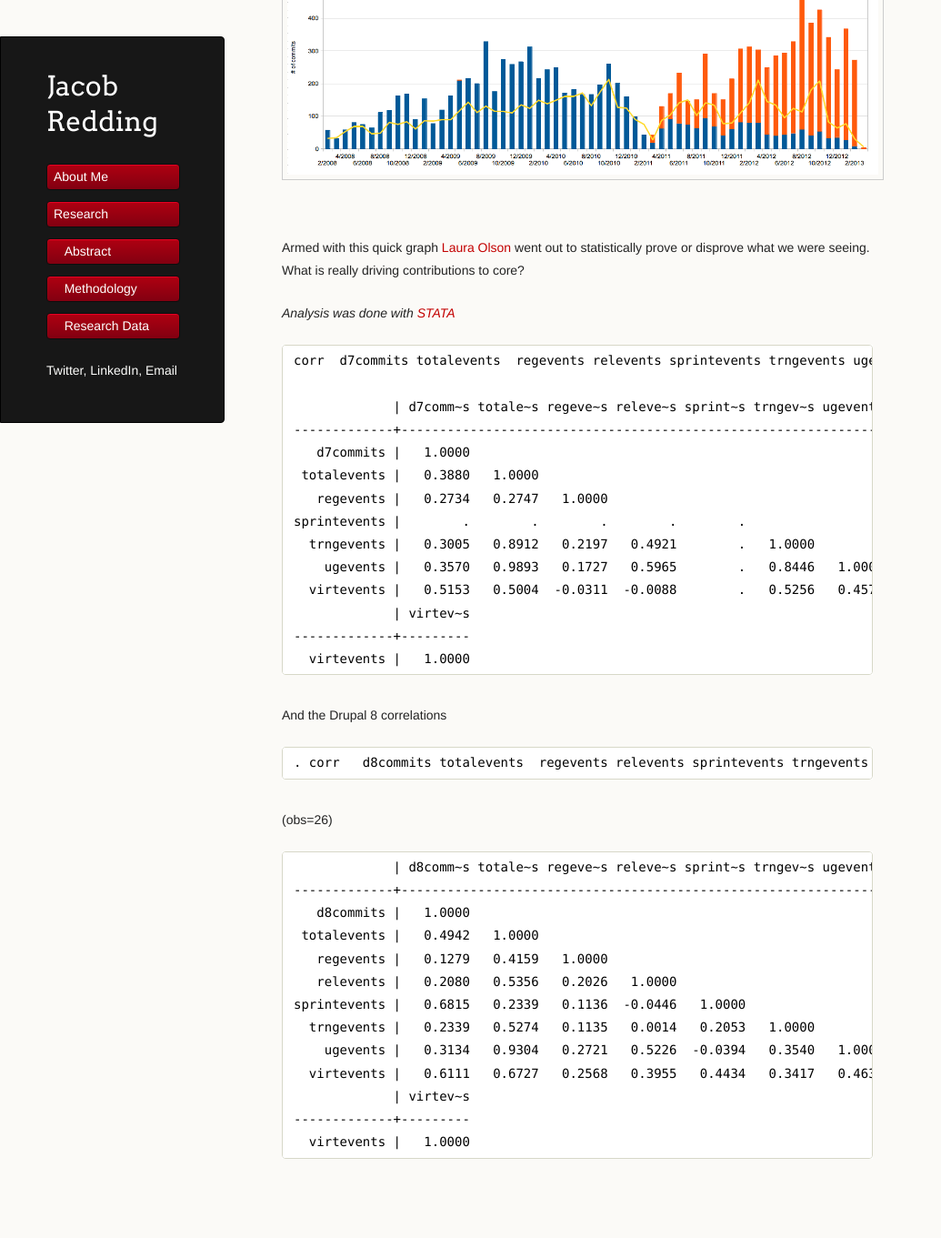
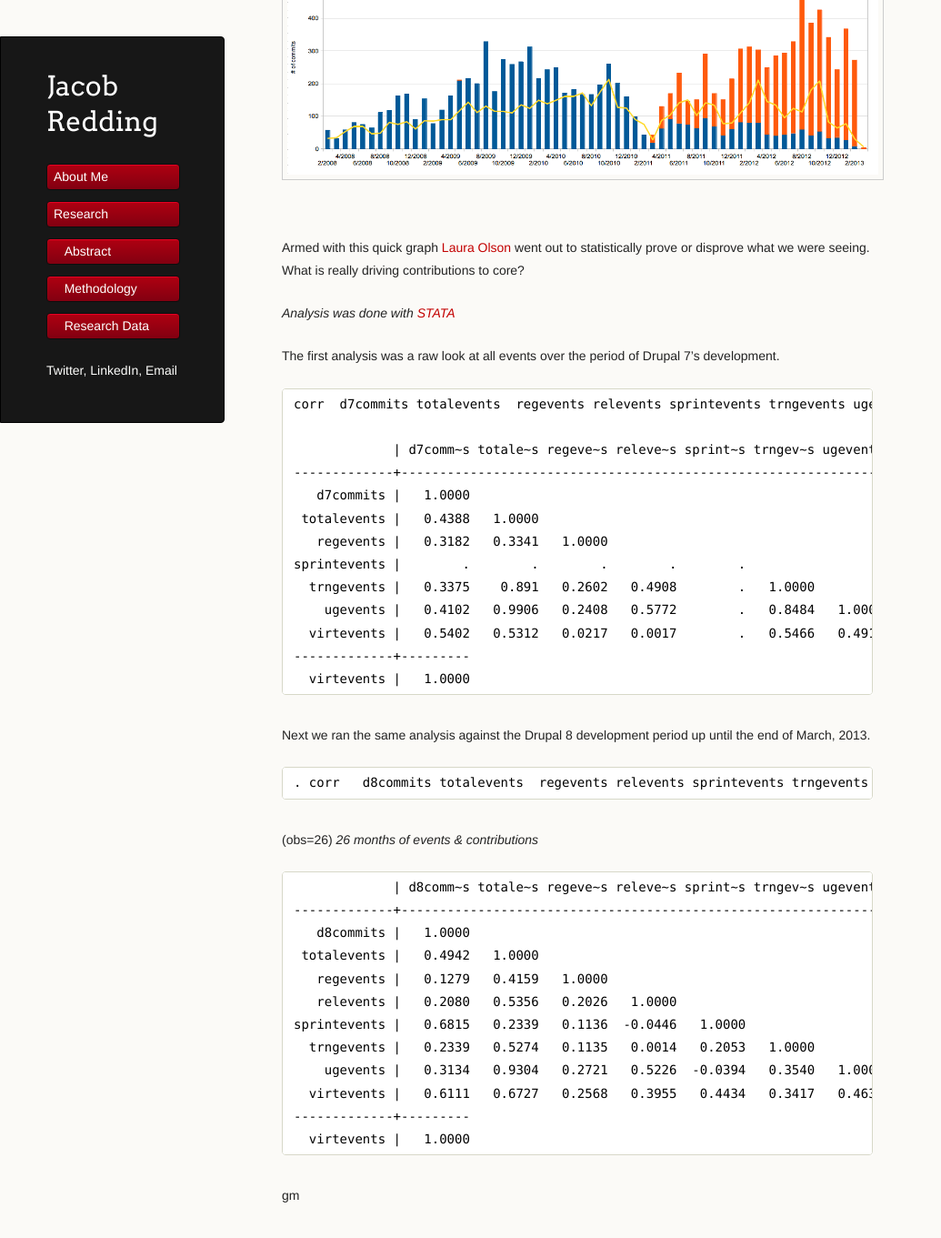
Before and after one commit to jredding/new-site, a Jekyll site: the page built from research/data.md, in a window 1280 px wide and 1400 px high, scrolled down 2285 px. Shown: the top 1361 px of the window at 91% size, without its empty margins (0-1035 px from the left). Built offline with Jekyll 4.4.1, drawn with Linux system fonts in a browser that asks for light colours.

Commit message:
Update data.md

```diff
--- a/research/data.md
+++ b/research/data.md
@@ -61,28 +61,29 @@ Armed with this quick graph [Laura Olson](www.linkedin.com/pub/laura-olson/7/337
 
 *Analysis was done with [STATA](http://www.stata.com/)*
 
+The first analysis was a raw look at all events over the period of Drupal 7's development.
+
     corr  d7commits totalevents  regevents relevents sprintevents trngevents ugevents virtevents if datenew >= d(2feb2008) & datenew <= d(> 31Jan2011)
-(obs=35)
+(obs=35) *35 Months of events & contributions*
 
                  | d7comm~s totale~s regeve~s releve~s sprint~s trngev~s ugevents
     -------------+---------------------------------------------------------------
        d7commits |   1.0000
-     totalevents |   0.3880   1.0000
-       regevents |   0.2734   0.2747   1.0000
+     totalevents |   0.4388   1.0000
+       regevents |   0.3182   0.3341   1.0000
     sprintevents |        .        .        .        .        .
-      trngevents |   0.3005   0.8912   0.2197   0.4921        .   1.0000
-        ugevents |   0.3570   0.9893   0.1727   0.5965        .   0.8446   1.0000
-      virtevents |   0.5153   0.5004  -0.0311  -0.0088        .   0.5256   0.4574
-                 | virtev~s
+      trngevents |   0.3375    0.891   0.2602   0.4908        .   1.0000
+        ugevents |   0.4102   0.9906   0.2408   0.5772        .   0.8484   1.0000
+      virtevents |   0.5402   0.5312   0.0217   0.0017        .   0.5466   0.4916
     -------------+---------
       virtevents |   1.0000
 
 
-And the Drupal 8 correlations
+Next we ran the same analysis against the Drupal 8 development period up until the end of March, 2013.
 
     . corr   d8commits totalevents  regevents relevents sprintevents trngevents ugevents virtevents if datenew >= d(1feb2011) & datenew <= d(>31Mar2013)
 
-(obs=26)
+(obs=26) *26 months of events & contributions*
 
                  | d8comm~s totale~s regeve~s releve~s sprint~s trngev~s ugevents
     -------------+---------------------------------------------------------------
@@ -94,6 +95,8 @@ And the Drupal 8 correlations
       trngevents |   0.2339   0.5274   0.1135   0.0014   0.2053   1.0000
         ugevents |   0.3134   0.9304   0.2721   0.5226  -0.0394   0.3540   1.0000
       virtevents |   0.6111   0.6727   0.2568   0.3955   0.4434   0.3417   0.4638
-                 | virtev~s
     -------------+---------
       virtevents |   1.0000
+
+
+gm
```
